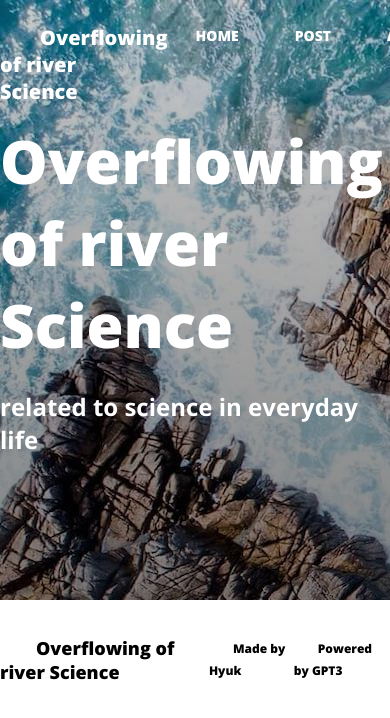
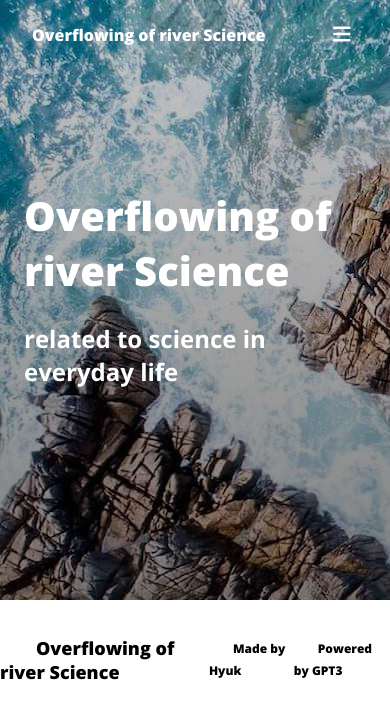
Before and after one commit to poiu03290/Overflowing_river_of_Science, a React (Create React App) app: page /post/1 in a window 390 px wide. Shown: the top 718 px of the page. Built offline with nearby package versions, Linux system fonts and the light colour scheme; no server answers.

Commit message:
foneawesom 추가 및 Header부분 모바일 뷰 적용

```diff
--- a/package.json
+++ b/package.json
@@ -3,6 +3,11 @@
   "version": "0.1.0",
   "private": true,
   "dependencies": {
+    "@fortawesome/fontawesome-svg-core": "^6.3.0",
+    "@fortawesome/free-brands-svg-icons": "^6.3.0",
+    "@fortawesome/free-regular-svg-icons": "^6.3.0",
+    "@fortawesome/free-solid-svg-icons": "^6.3.0",
+    "@fortawesome/react-fontawesome": "^0.2.0",
     "@testing-library/jest-dom": "^5.16.5",
     "@testing-library/react": "^13.4.0",
     "@testing-library/user-event": "^13.5.0",
--- a/src/components/Header.js
+++ b/src/components/Header.js
@@ -3,8 +3,13 @@ import { Link } from "react-router-dom"
 
 import styles from './Header.module.css';
 
+import { FontAwesomeIcon } from '@fortawesome/react-fontawesome';
+import { faBars  } from '@fortawesome/free-solid-svg-icons';
+import { faX } from '@fortawesome/free-solid-svg-icons';
+
 export const Header = () => {
     const [scrollPosition, setScrollPosition] = useState(0);
+    const [show, setShow] = useState(false);
 
     const updateScroll = () => {
         setScrollPosition(window.scrollY || document.documentElement.scrollTop);
@@ -26,6 +31,7 @@ export const Header = () => {
                             <li><Link to={'/'}>HOME</Link></li>
                             <li><Link to={'/post'}>POST</Link></li>
                             <li><Link to={'/about'}>ABOUT</Link></li>
+                            <li>{<FontAwesomeIcon icon={faBars} onClick={() => setShow(!show)} className={styles.icon} />}</li>
                         </ul>
                     </div>
                 </div>
@@ -34,6 +40,18 @@ export const Header = () => {
                 <h1>Overflowing of river Science</h1>
                 <p>related to science in everyday life</p>
             </div>
+            <article className={show ? styles.bar : styles.blind}>
+                <nav>
+                    <ul>
+                        <div>
+                            <FontAwesomeIcon icon={faX} onClick={() => setShow(!show)} className={styles.Xicon} />
+                        </div>
+                        <li><Link to={'/'} onClick={() => setShow(!show)}>HOME</Link></li>
+                        <li><Link to={'/post'} onClick={() => setShow(!show)}>POST</Link></li>
+                        <li><Link to={'/about'} onClick={() => setShow(!show)}>ABOUT</Link></li>
+                    </ul>
+                </nav>
+            </article>
         </header>
 
     )
--- a/src/components/Header.module.css
+++ b/src/components/Header.module.css
@@ -60,6 +60,7 @@
     font-family: 'Open Sans', sans-serif;
     color: #fff;
     z-index: 2;
+    padding: 0 1.5em;
 }
 
 .title h1 {
@@ -70,3 +71,75 @@
 .title p {
     font-size: 1.5rem;
 }
+
+.icon {
+    display: none;
+}
+
+.bar {
+    height: 100%;
+    width: 220px;
+    display: flex;
+    flex-direction: column;
+    align-items: center;
+    font-family: 'Open Sans', sans-serif;
+    background-color: #fff;
+    font-size: 1.125rem;
+    z-index: 3;
+}
+
+.bar div {
+    display: flex;
+    justify-content: flex-end;
+    margin-top: 1.125em;
+}
+
+.bar nav ul li {
+    margin: 30px;
+    cursor: pointer;
+}
+
+.Xicon {
+    cursor: pointer;
+}
+
+.blind {
+    display: none;
+}
+
+
+@media screen and (max-width: 1023px) {
+    .nav-bar a {
+        font-size: 1rem;
+    }
+
+    .nav-bar ul li a {
+        font-size: 0.75rem;
+    }
+
+    .title h1 {
+        font-size: 3rem;
+    }
+}
+
+@media screen and (max-width: 767px) {
+    .nav-bar a {
+        font-size: 1rem;
+    }
+
+    .nav-bar ul li a {
+        display: none;
+    }
+
+    .icon {
+        display: block;
+        color: #fff;
+        font-size: 1.25rem;
+        margin-right: 2em;
+        cursor: pointer;
+    }
+
+    .title h1 {
+        font-size: 2.5rem;
+    }
+}
```
Also changed, not shown: src/view/Main.module.css (line endings or trailing spaces), 1 other file (tests, documents, lock files or other folders).
